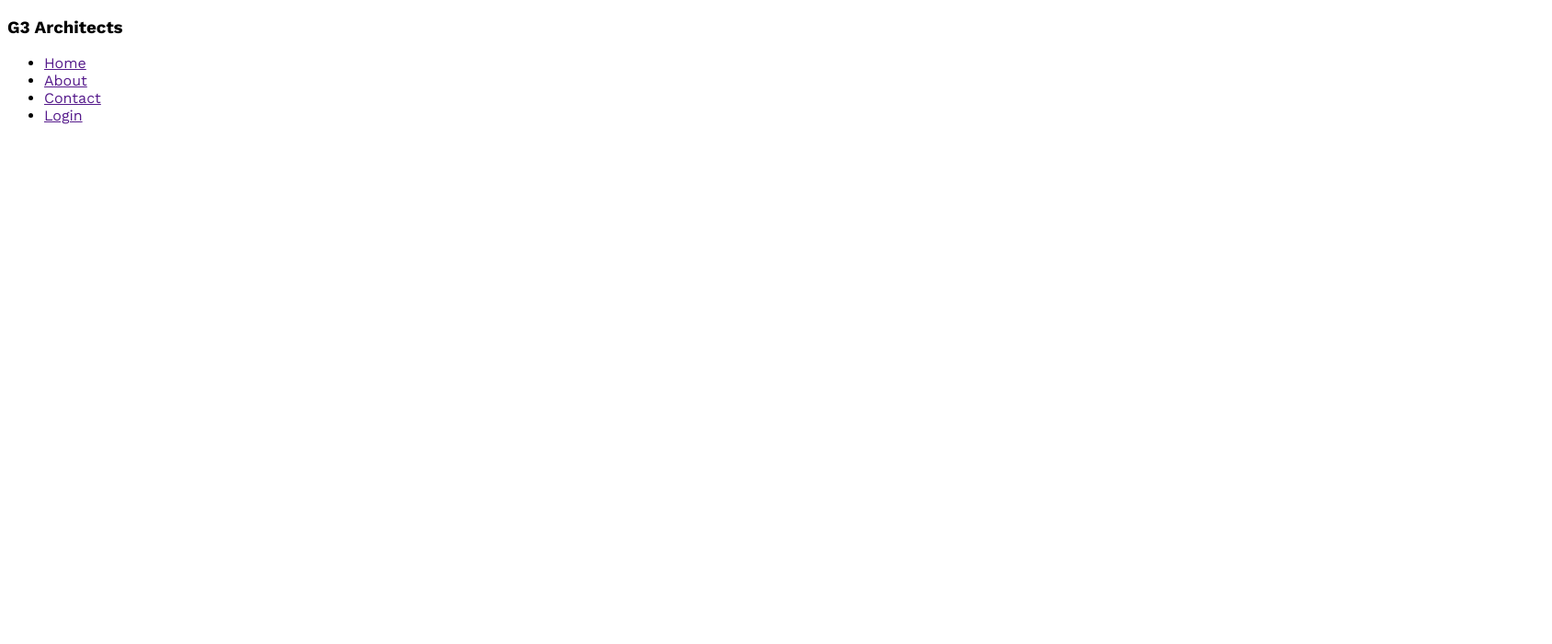
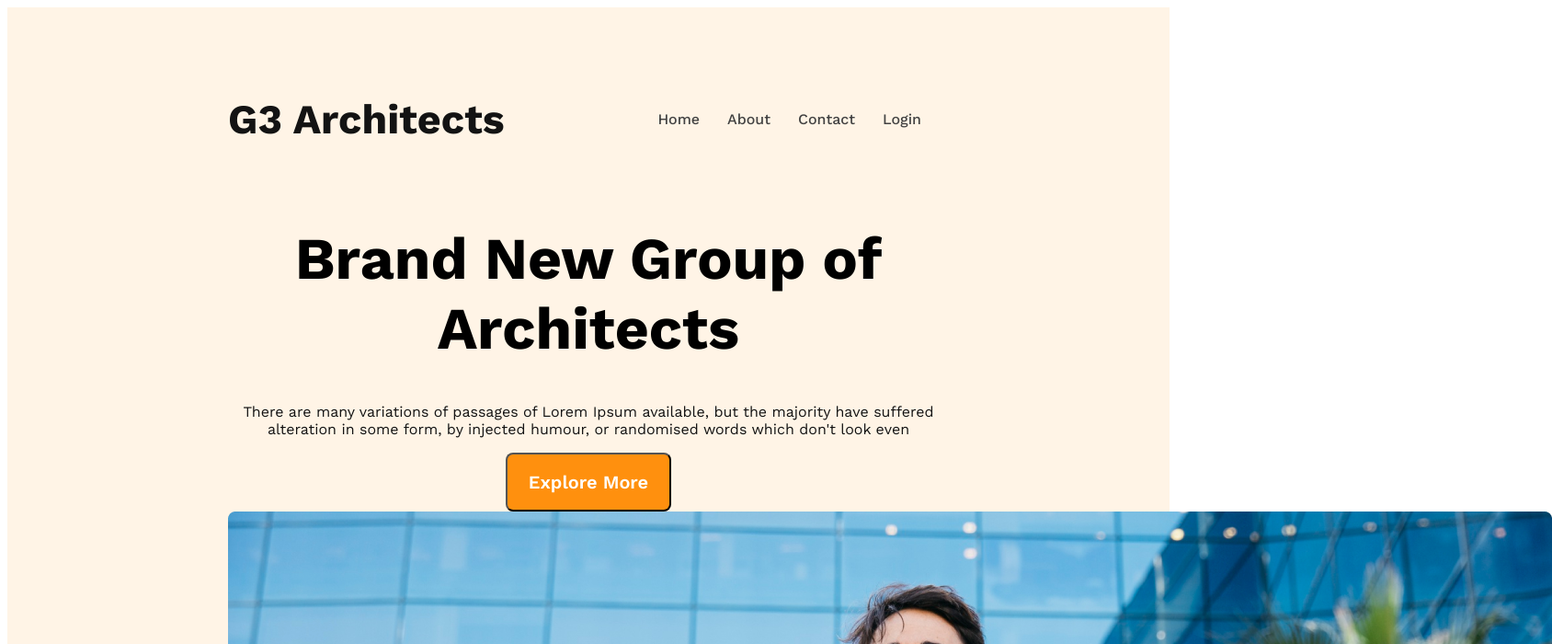
Before and after one commit to abdullah-al-marjuc-talha/g3-architects-website, a plain HTML site: page index.html in a window 1280 px wide. Shown: the top 700 px of the page at 92% size, 1688 px wide, since content can reach past the window. Drawn offline with nearby package versions, Linux system fonts and the light colour scheme.

Commit message:
button primary done. next upcoming item.

```diff
--- a/index.html
+++ b/index.html
@@ -1,5 +1,6 @@
 <!DOCTYPE html>
 <html lang="en">
+
 <head>
     <meta charset="UTF-8">
     <meta name="viewport" content="width=device-width, initial-scale=1.0">
@@ -10,13 +11,16 @@
 
 
 </head>
+
 <body>
 
     <header>
 
         <nav>
-            <h3>
+            <h3 class="nav-title">
+
                 G3 Architects
+
             </h3>
 
             <ul>
@@ -32,6 +36,44 @@
             </ul>
 
         </nav>
+
+
+        <div class="banner">
+
+
+            <div class="banner-content">
+
+
+                <h1 class="banner-title">
+
+                    Brand New Group of Architects
+
+
+                </h1>
+
+                <p class="banner-description">
+
+                    There are many variations of passages of Lorem Ipsum available, but the majority have suffered alteration in some form, by injected humour, or randomised words which don't look even
+
+                </p>
+
+                <button class="btn-primary">
+
+                    Explore More
+
+                </button>
+
+
+            </div>
+
+            <div>
+
+                <img src="images/banner.png" alt="">
+
+            </div>
+
+
+        </div>
 
 
 
@@ -50,4 +92,5 @@
     </footer>
 
 </body>
+
 </html>
--- a/styles/architect.css
+++ b/styles/architect.css
@@ -1,10 +1,103 @@
-
 /* work sens font from google fonts */
 @import url('https://fonts.googleapis.com/css2?family=Lato&family=Open+Sans:wght@400;500;700;800&family=Work+Sans:wght@400;500;600;700;800&display=swap');
 
-*
-{
+/* shared styles */
+
+* {
 
     font-family: 'Work Sans', sans-serif;
 
 }
+
+.btn-primary {
+
+    width: 180px;
+    height: 64px;
+    border-radius: 8px;
+    background: #FF900E;
+    color: #FFF;
+    text-align: center;
+    font-size: 20px;
+    font-weight: 600;
+
+}
+
+header {
+
+    background: rgba(255, 144, 14, 0.10);
+
+    padding: 50px 240px;
+
+
+}
+
+nav {
+
+    display: flex;
+    justify-content: space-between;
+    align-items: center;
+
+}
+
+.nav-title {
+
+    font-size: 2.8rem;
+    font-weight: 700;
+    color: #131313;
+
+}
+
+nav>ul {
+
+    display: flex;
+
+}
+
+nav li {
+
+    list-style: none;
+    margin-right: 30px;
+
+
+    /* color: var(--dark-02, #424242); */
+    text-align: center;
+    /* font-family: Work Sans; */
+    font-size: 1rem;
+    /* font-style: normal; */
+    font-weight: 500;
+    /* line-height: 26px; */
+    /* 144.444% */
+
+}
+
+
+nav li a {
+
+    text-decoration: none;
+    color: #424242;
+
+}
+
+
+/* banner styles */
+
+.banner-content {
+
+    max-width: 800px;
+    text-align: center;
+    margin: 0 auto;
+
+}
+
+.banner-title {
+
+    font-size: 4rem;
+    font-weight: 700;
+
+}
+
+.banner-description {
+
+    color: #131313;
+
+}
```
